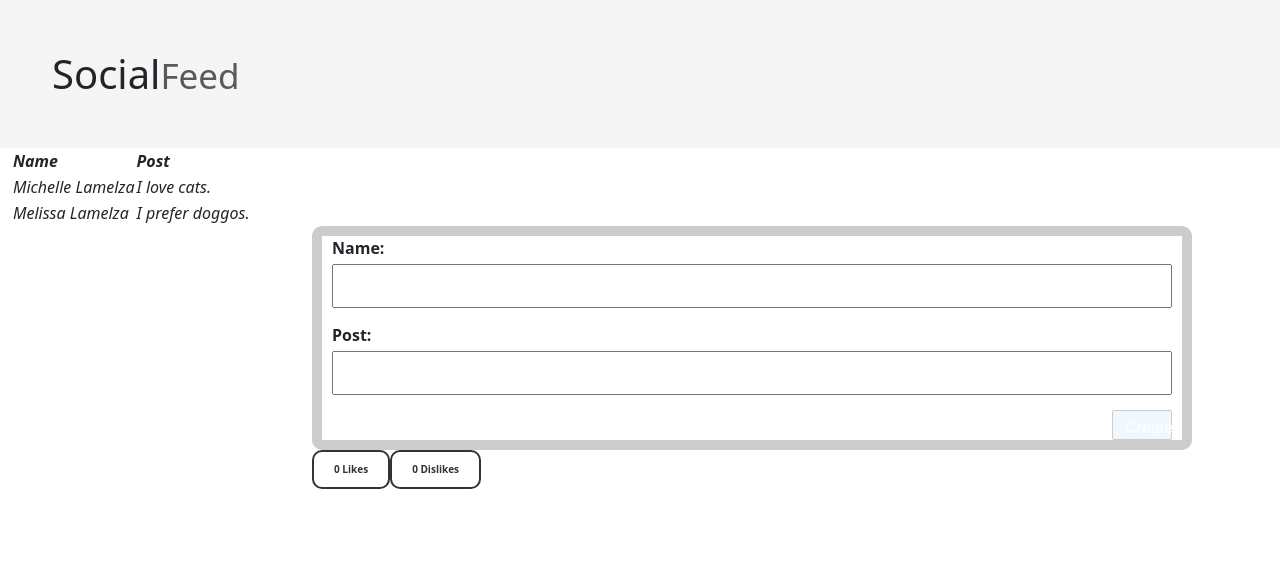
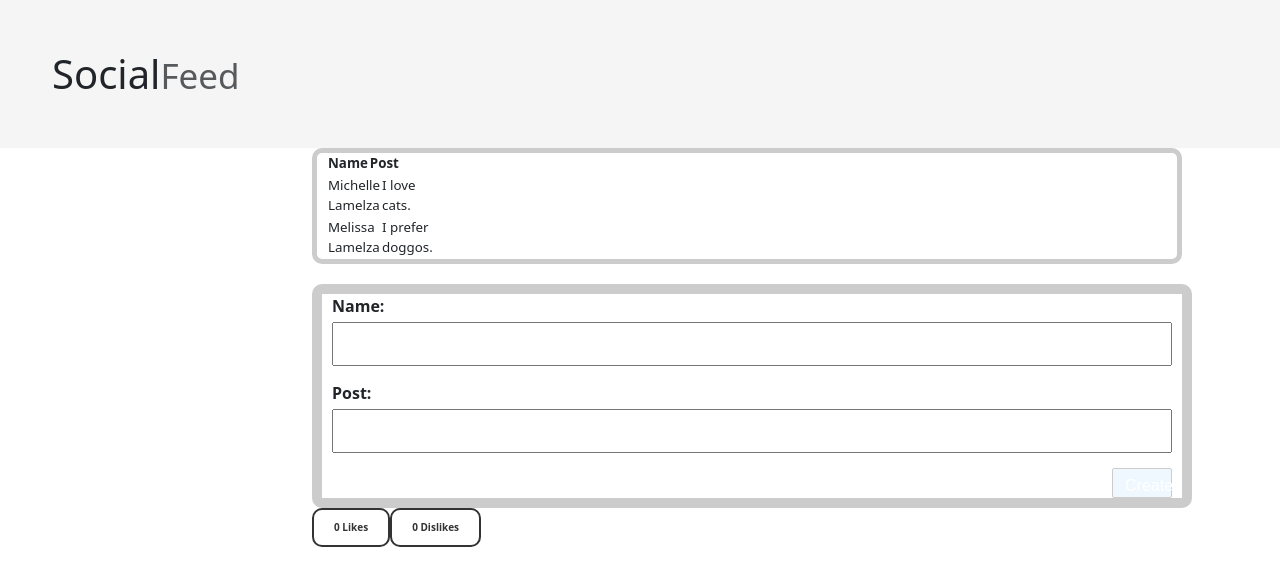
Before and after one commit to outtasight1010/SocialFeedProject, a React (Create React App) app: page / in a window 1280 px wide. Shown: the top 586 px of the page. Built offline with nearby package versions, Linux system fonts and the light colour scheme.

Commit message:
updating App.cs

```diff
--- a/src/App.css
+++ b/src/App.css
@@ -1,4 +1,4 @@
 
 body {
-    background-color:azure;
+    background-color:mintcream;
 }
--- a/src/App.js
+++ b/src/App.js
@@ -34,13 +34,14 @@ function App () {
 
 
 
+
     <UserPost addNewEntryProp={addNewEntry}/>
     <LikeButton/>
     <DislikeButton/>
 
+    </div>
   </div>
-    </div>
-      </div>
+</div>
 
   );
 
--- a/src/Components/DisplayPosts/DisplayPosts.css
+++ b/src/Components/DisplayPosts/DisplayPosts.css
@@ -1,9 +1,21 @@
 .display-posts {
-    display: center;
-    flex-direction:row;
-    font-style:oblique;
+  display:flex;
+  flex-direction: column;
+  max-width: 30px;
+  position: center;
+
+  border-color: black;
+  border: 5px solid #ccc;
+  border-radius: 10px;
+  margin-left: 300px;
+  margin-bottom: 20px;
+  padding-inline-end: 850px;
+  padding-inline-start: 10px;
+
+}
+
+.display-posts tr{
+    font-size: smaller;
 
 
-    padding-left: 500px;
-
 }
```
